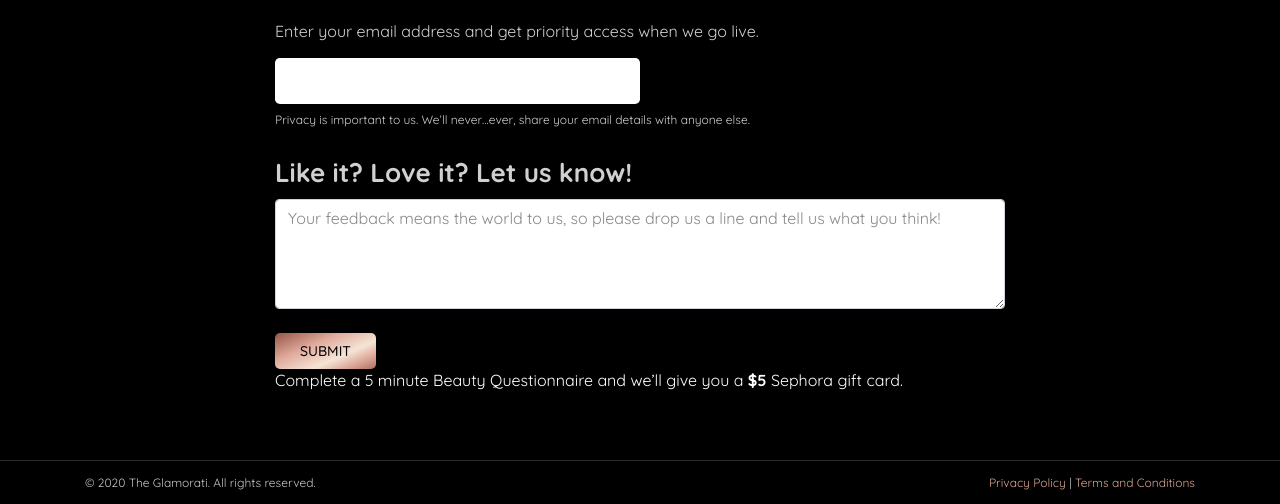
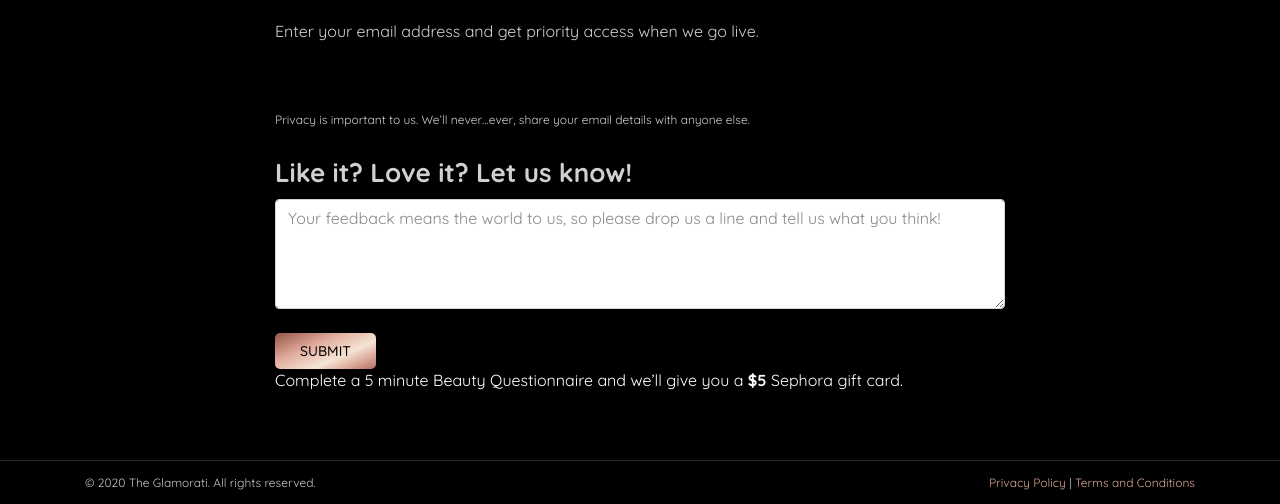
Before and after one commit to Glamorati/glamorati, a plain HTML site: page join.html in a window 1280 px wide. Shown: the part 296-800 px from the top of the page. Drawn offline with nearby package versions, Linux system fonts and the light colour scheme.

Commit message:
Update main1.css

```diff
--- a/css/main1.css
+++ b/css/main1.css
@@ -2242,3 +2242,6 @@ ol li::before {
 		background-position: 0!important;
 		border: 0!important;
 }
+input:invalid {
+  background-color: black;
+}
```
